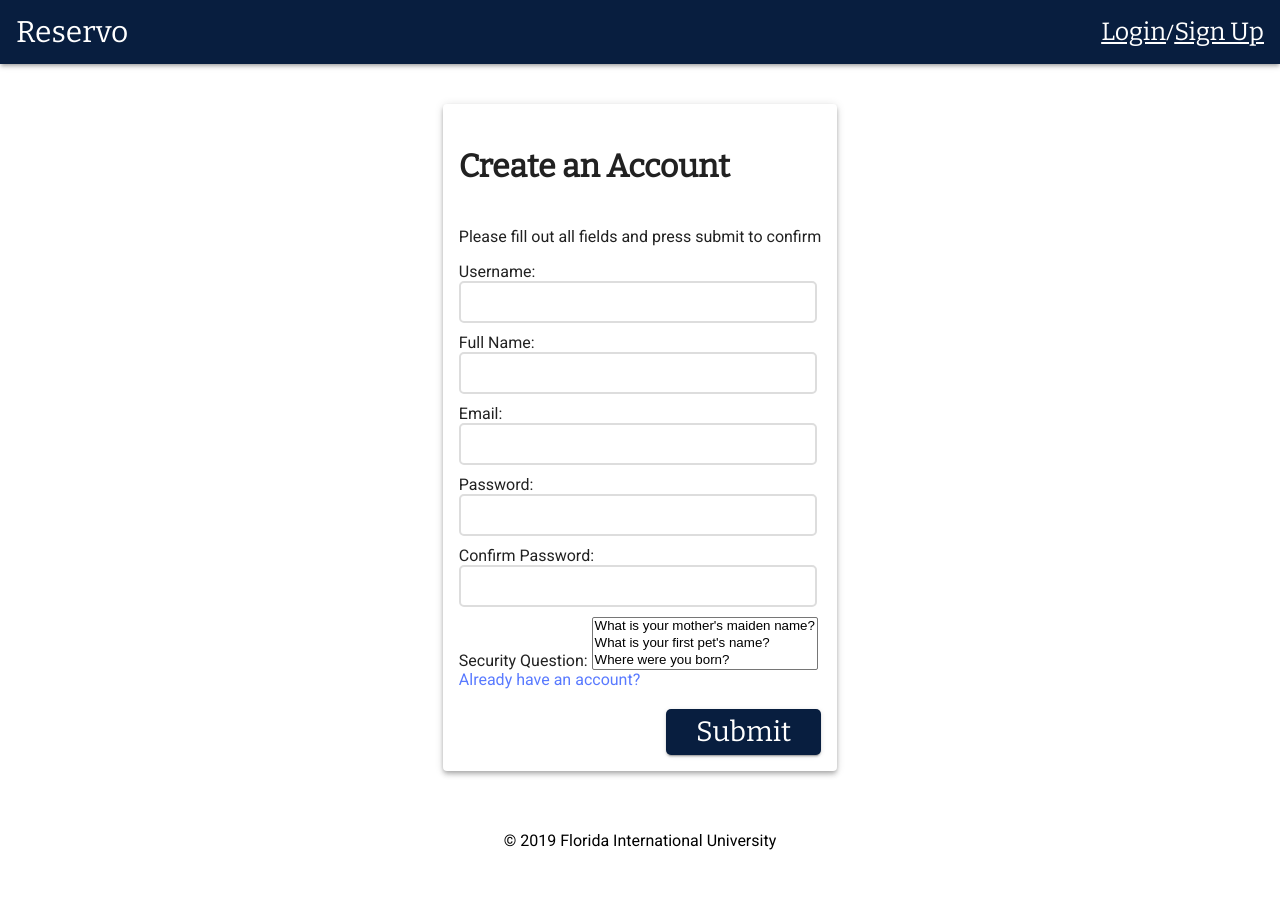
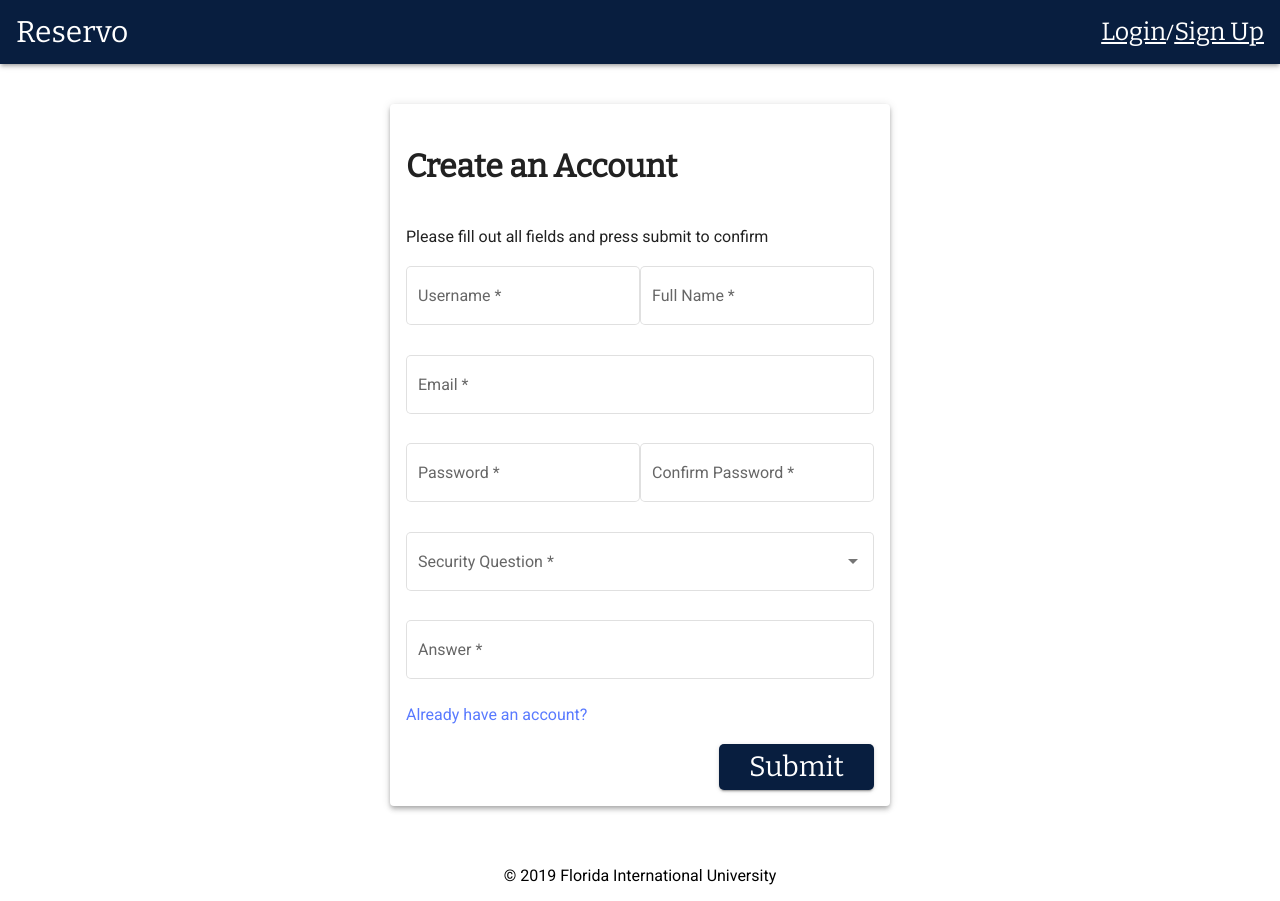
Before and after one commit to Demoneyejin/SE-Room-Reservation, an Angular app in the folder mockup/: page /signup in a window 1280 px wide. Before the commit the page ends 866 px from the top, so only its background shows below. Built offline with nearby package versions, Linux system fonts and the light colour scheme.

Commit message:
Changed signup to material components

```diff
--- a/mockup/src/app/signup/signup.component.css
+++ b/mockup/src/app/signup/signup.component.css
@@ -1,14 +1,13 @@
-input {
-	border-radius: 5px;
+mat-form-field {
+/*	border-radius: 5px;
 	border-color: #ddd;
 	border-style: solid;
 	outline: 0;
-	padding: 5px;
+	padding: 5px;*/
 	font-family: 'Roboto';
-	font-size: 150%;
-	width: 95%;
-	margin-bottom: 10px;
-	margin-right: 40px;
+	width: 100%;
+/*	margin-bottom: 10px;
+	margin-right: 40px;*/
 }
 
 
@@ -35,6 +34,8 @@ h2 {
 
 .cardInner {
 	font-family: "Roboto";
+	display: block;
+	width: 500px;
 }
 :host {
 	align-content: center;
@@ -44,3 +45,14 @@ h2 {
 	border-radius: 5px;
 	width: inherit;
 }
+
+form {
+	display: flex;
+	flex-direction: row;
+	flex-wrap: wrap;
+
+}
+
+.halfSpace {
+	width: 50%;
+}
--- a/mockup/src/app/signup/signup.component.html
+++ b/mockup/src/app/signup/signup.component.html
@@ -1,5 +1,5 @@
 <!DOCTYPE html>
-<mat-card class="cardInner mat-elevation-z4" fxFlex="1 1 calc(20em + 50px)"
+<mat-card class="cardInner mat-elevation-z4" fxFlex="0 1 calc(30em + 50px)"
 	gdAreas="header | instructions | form | footer">
 	<div gdArea="header">
 		<h2>Create an Account</h2>
@@ -9,20 +9,44 @@
 	</div>
 	<div gdArea="form" class="formArea">
 		<form>
-			Username:<br>
-			<input type="text" name="username"><br>
-			Full Name:<br>
-			<input type="text" name="fullname"><br>
-			Email: <br>
-			<input type="email" name="email"><br>
-			Password: <br>
-			<input type="password" name="password"><br>
-			Confirm Password: <br>
-			<input type="password" name="confPassword"><br>
-			Security Question:
-			<select name="secQuestions" [size]="getNumQuestions()">
-				<option *ngFor="let opt of securityQuestions" [value]="opt.value">{{opt.text}}</option>
-			</select>
+			<mat-form-field appearance="outline" class="halfSpace">
+				<mat-label>Username</mat-label>
+				<input matInput placeholder="Username" required >
+			</mat-form-field>
+
+			<mat-form-field appearance="outline" class="halfSpace">
+				<mat-label>Full Name</mat-label>
+				<input matInput placeholder="Full Name" required>
+			</mat-form-field><br>
+
+			<mat-form-field appearance="outline">
+				<mat-label>Email</mat-label>
+				<input matInput placeholder="Email" required>
+			</mat-form-field> <br>
+
+			<mat-form-field appearance="outline"class="halfSpace">
+				<mat-label>Password</mat-label>
+				<input matInput type="password" placeholder="Password" required>
+			</mat-form-field>
+
+			<mat-form-field appearance="outline"class="halfSpace">
+				<mat-label>Confirm Password</mat-label>
+				<input matInput type="password" placeholder="Password" required>
+			</mat-form-field><br>
+
+			<mat-form-field appearance="outline">
+				<mat-label>Security Question</mat-label>
+				<mat-select required>
+					<mat-option *ngFor="let opt of securityQuestions" [value]="opt.value">
+						{{opt.text}}
+					</mat-option>
+				</mat-select>
+			</mat-form-field><br>
+
+			<mat-form-field appearance="outline">
+				<mat-label>Answer</mat-label>
+				<input matInput type="text" placeholder="Answer" required>
+			</mat-form-field>
 		</form>
 		<a (click)="toLogin()">Already have an account?</a>
 	</div>
```
Also changed, not shown: mockup/src/app/app.module.ts (+7 -1 lines).
